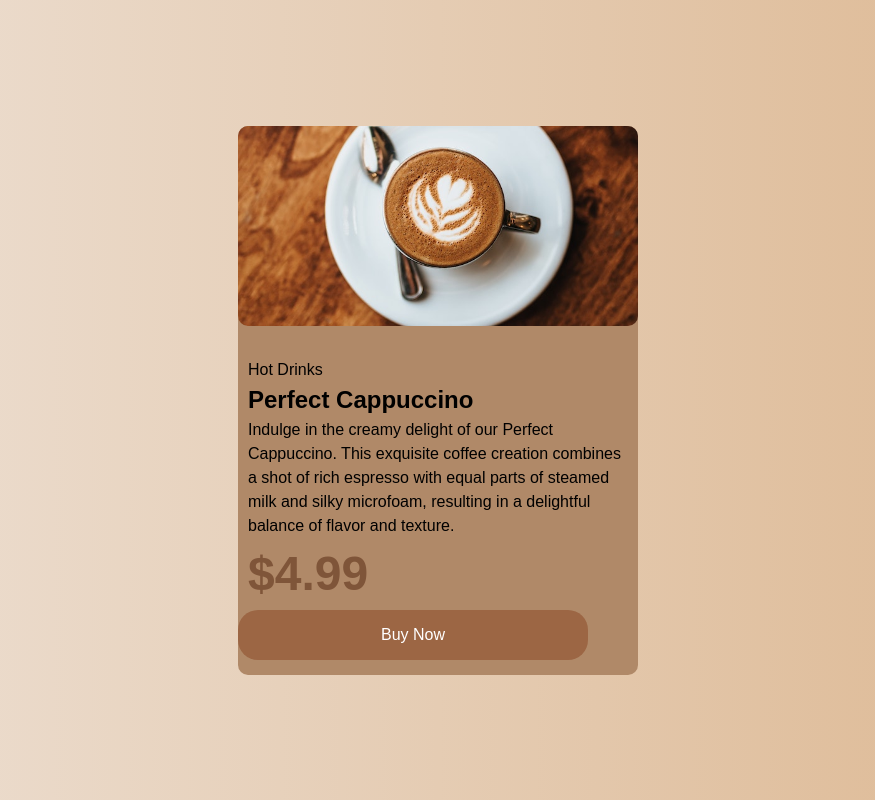
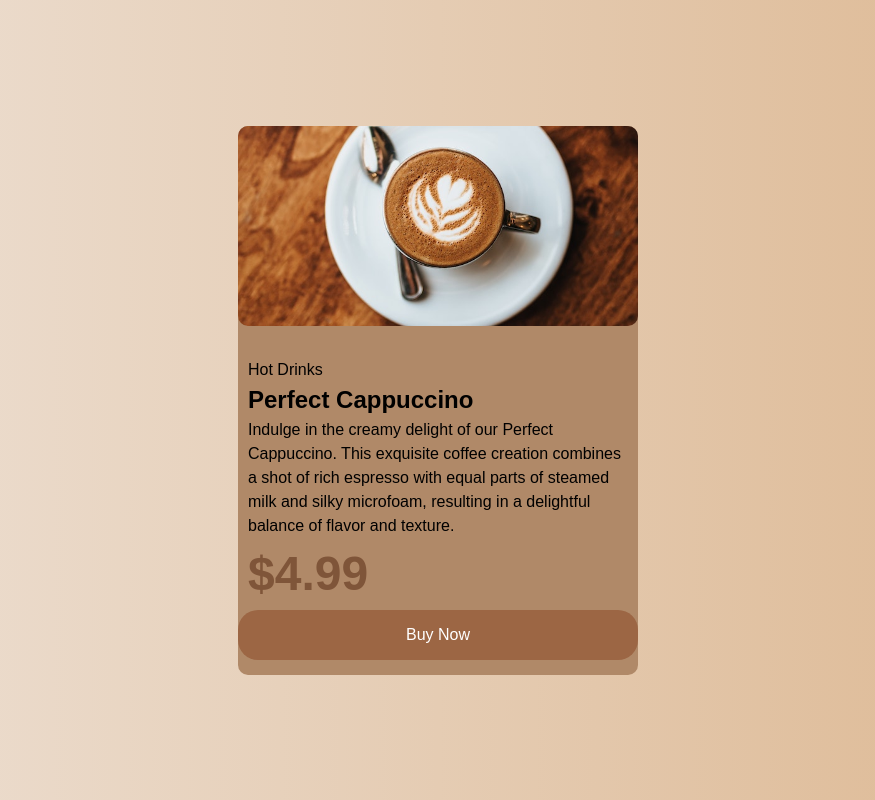
Before and after one commit to irm1005-itec1005-fall-2023/midterm-exam-aidenmccue2, a plain HTML site: page index.html in a window 1280 px wide. Shown: the whole page, without its empty margins (202-1077 px from the left). Drawn offline with Linux system fonts and the light colour scheme.

Commit message:
fixed button

```diff
--- a/style.css
+++ b/style.css
@@ -58,6 +58,8 @@ body {
 .cardtext {
   margin-left: 10px;
   margin-right: 10px;
+
+
 }
 .price {
   margin-left: 10px;
@@ -66,18 +68,16 @@ body {
   font-size: 3rem;
 }
 .btn {
+  display: flex;
+  justify-content: center;
+  align-items: center;
   background-color: #9C6644;
   border: none;
   color: white;
-  text-align: center;
   text-decoration: none;
   font-size: 1rem;
   border-radius: 20px;
-  width: 350px;
   height: 50px;
-  display: flex;
-  justify-content: center;
-  align-items: center;
 }
 
 .btn:hover {
```
